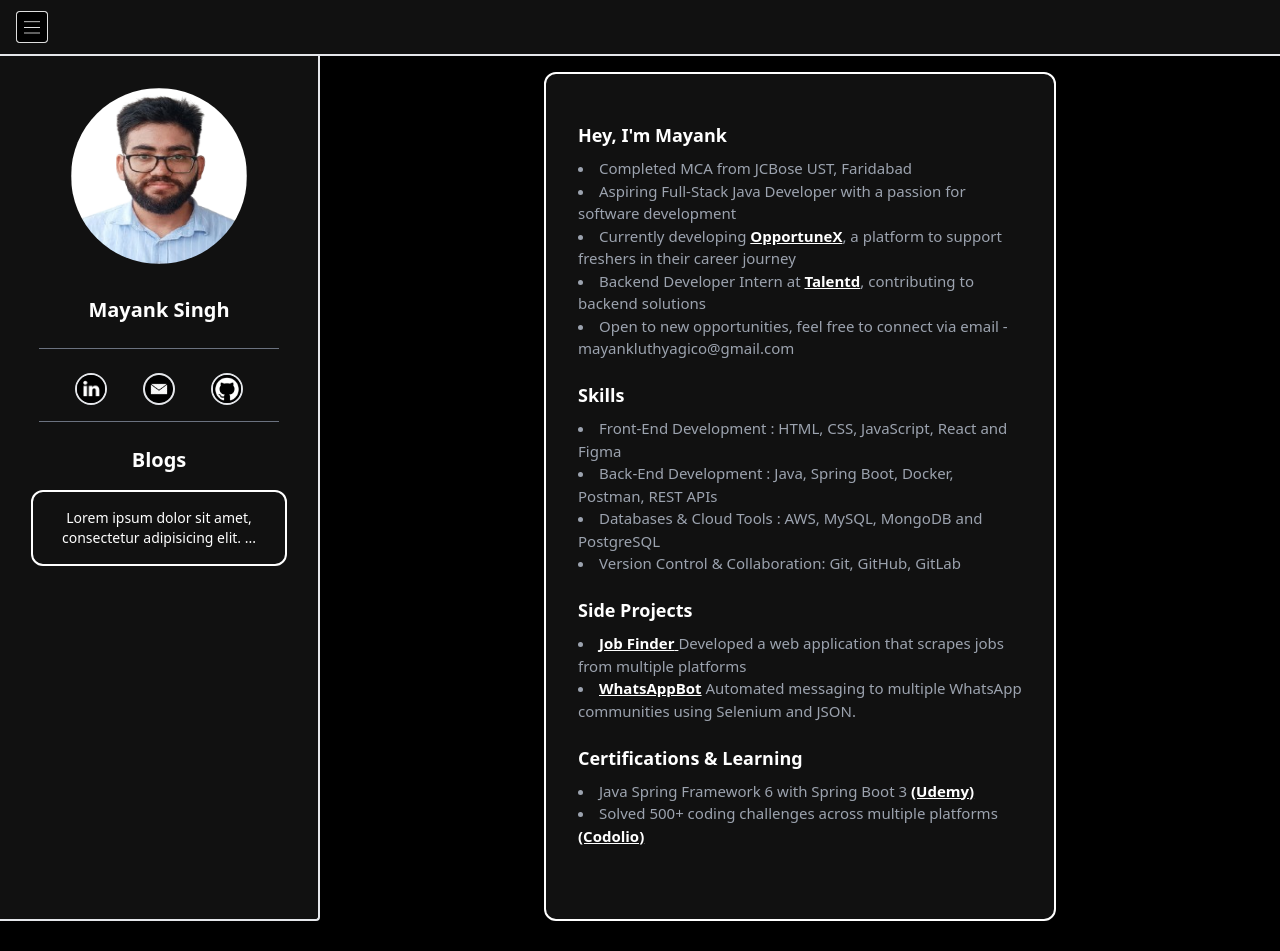
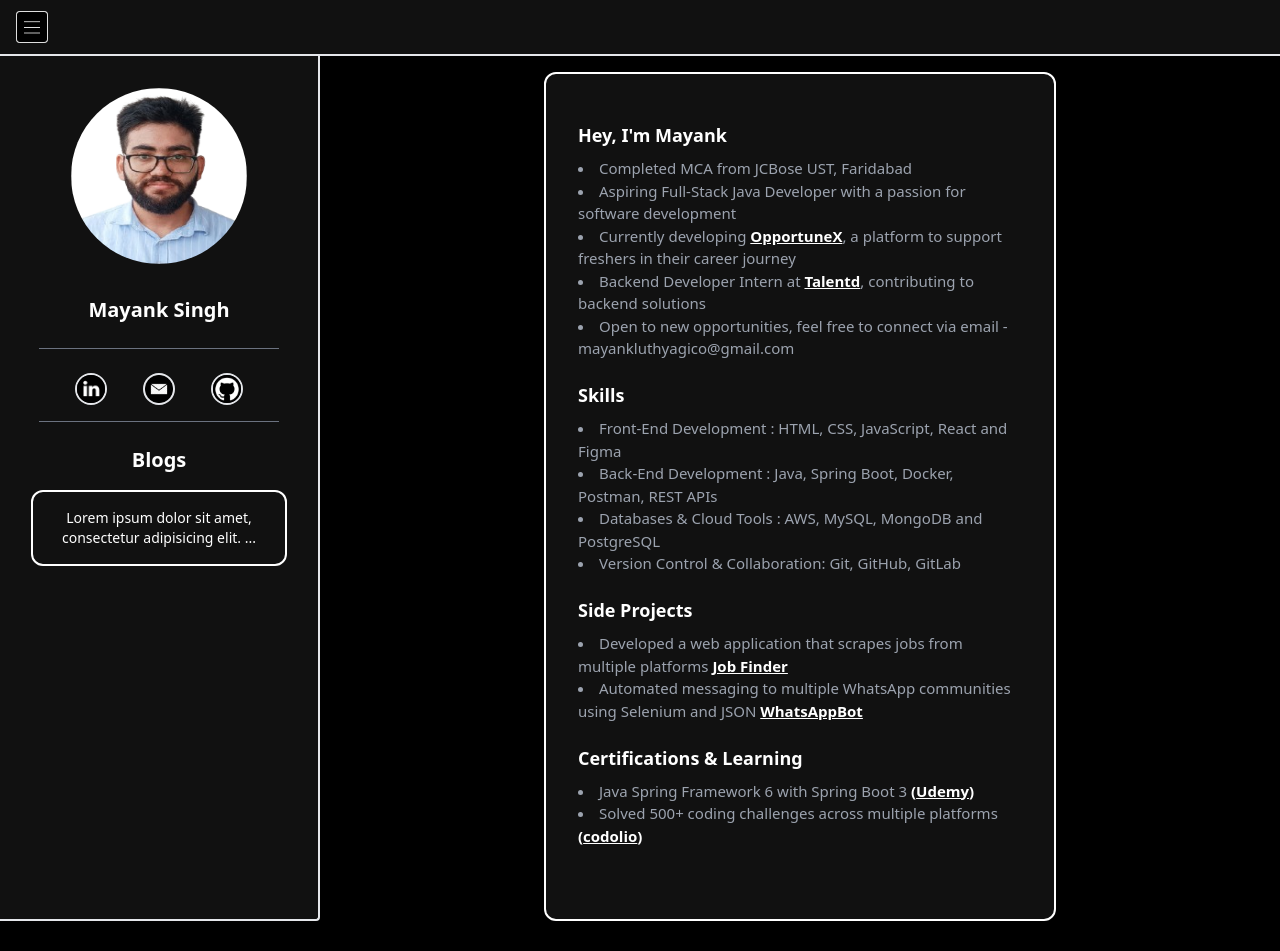
Before and after one commit to MayankLuthyagi/Portfolio, a React (Vite) app: page / in a window 1280 px wide. Built offline with nearby package versions, Linux system fonts and the light colour scheme.

Commit message:
"Updated"

```diff
--- a/Components/Center.jsx
+++ b/Components/Center.jsx
@@ -43,19 +43,19 @@
                 <section id="projects">
                     <h2 className="font-bold md:text-[18px] mb-2">Side Projects</h2>
                     <li className="text-gray-400">
+                        Developed a web application that scrapes jobs from multiple platforms
+                        {' '}
                         <a className="text-white font-bold underline" href="https://job-finder.streamlit.app/">
-                            Job Finder{' '}
+                            Job Finder
                         </a>
-                        Developed a web application that scrapes jobs from multiple platforms
                     </li>
                     <li className="text-gray-400">
+                        Automated messaging to multiple WhatsApp communities using Selenium and JSON
+                        {' '}
                         <a
                             className="text-white font-bold underline"
                             href="https://github.com/MayankLuthyagi/WhatsApp-Json-Message-Sender-Using-Selenium"
-                        >
-                            WhatsAppBot
-                        </a>{' '}
-                        Automated messaging to multiple WhatsApp communities using Selenium and JSON.
+                        >WhatsAppBot</a>
                     </li>
                 </section>
                 <br/>
@@ -65,16 +65,15 @@
                         <li>
                             Java Spring Framework 6 with Spring Boot 3{' '}
                             <a
-                                className="text-white font-bold underline"
+                                className="text-white font-bold"
                                 href="https://udemy-certificate.s3.amazonaws.com/image/UC-f8f63f34-c12c-48c8-a722-3ad9deffc5e0.jpg"
-                            >
-                                (Udemy)
+                            >(<span className="underline">Udemy</span>)
                             </a>
                         </li>
                         <li>
                             Solved 500+ coding challenges across multiple platforms{' '}
-                            <a className="text-white font-bold underline" href="https://codolio.com/profile/MayankSingh">
-                                (Codolio)
+                            <a className="text-white font-bold" href="https://codolio.com/profile/MayankSingh">
+                                (<span className="underline">codolio</span>)
                             </a>
                         </li>
                     </div>
```
